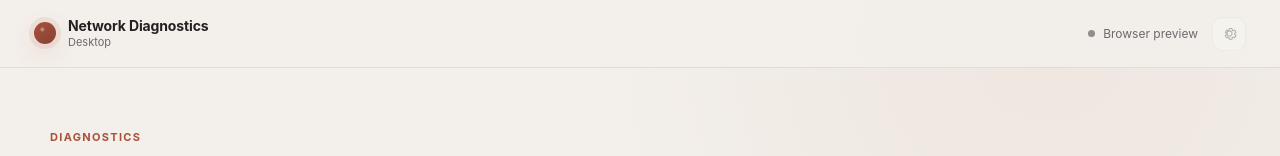
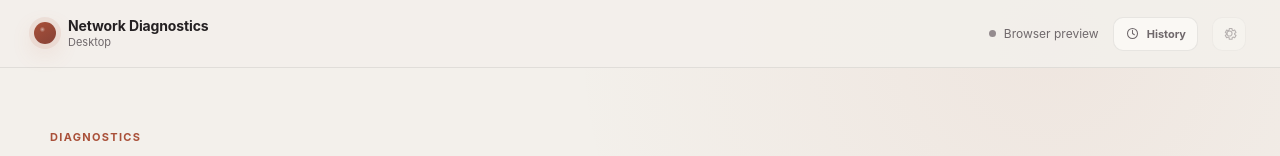
Before and after one commit to JohnnyZLi/Network-Diagnostics-Suite, a React (Vite) app in the folder tools/NetworkDiagnostics.Desktop/frontend/: page / in a window 1280 px wide. Shown: the top 156 px of the page. Built offline with nearby package versions, Linux system fonts and the light colour scheme.

Commit message:
Wire saved report history into Photino shell

```diff
--- a/tools/NetworkDiagnostics.Desktop/frontend/src/App.tsx
+++ b/tools/NetworkDiagnostics.Desktop/frontend/src/App.tsx
@@ -1,5 +1,6 @@
 import { useEffect, useRef, useState } from 'react';
 import { desktopBridge } from './bridge';
+import { HistoryPanel, type SavedReportSummary } from './HistoryPanel';
 import { SettingsMenu, type AppearanceMode } from './SettingsMenu';
 
 type TransferMethod = 'compare' | 'single' | 'aggregate';
@@ -54,6 +55,9 @@ type DiagnosticResult = {
   downloadMbps?: number | null;
   uploadMbps?: number | null;
   dataUsedBytes?: number | null;
+  savedLocally?: boolean;
+  storageError?: string | null;
+  storedReport?: SavedReportSummary | null;
 };
 
 type DiagnosticFailure = {
@@ -92,6 +96,10 @@ function App() {
   const [result, setResult] = useState<DiagnosticResult | null>(null);
   const [running, setRunning] = useState(false);
   const [error, setError] = useState<string | null>(null);
+  const [historyOpen, setHistoryOpen] = useState(false);
+  const [reports, setReports] = useState<SavedReportSummary[]>([]);
+  const [historyLoading, setHistoryLoading] = useState(false);
+  const [historyError, setHistoryError] = useState<string | null>(null);
   const activeRunId = useRef<string | null>(null);
   const activeMethod = useRef<TransferMethod>('compare');
   const highestProgress = useRef(0);
@@ -154,6 +162,16 @@ function App() {
       setMeasuredBytes((current) => next.dataUsedBytes ?? current);
       setProgress((current) => current ? { ...current, fraction: 1, phase: 'complete', message: 'Complete' } : current);
       setRunning(false);
+
+      if (next.storedReport) {
+        setReports((current) => [
+          next.storedReport!,
+          ...current.filter((item) => item.id !== next.storedReport!.id),
+        ]);
+      }
+      if (next.storageError) {
+        setError(`Measurement completed, but the report could not be saved: ${next.storageError}`);
+      }
     });
 
     const removeCancelled = desktopBridge.on<{ runId: string }>('diagnostic.cancelled', (next) => {
@@ -188,6 +206,25 @@ function App() {
         : result
           ? 'Complete'
           : 'Ready';
+
+  async function loadReports() {
+    if (!desktopBridge.available) return;
+    setHistoryLoading(true);
+    setHistoryError(null);
+    try {
+      const savedReports = await desktopBridge.request<SavedReportSummary[]>('reports.list');
+      setReports(savedReports);
+    } catch (value) {
+      setHistoryError(value instanceof Error ? value.message : 'Saved runs could not be read.');
+    } finally {
+      setHistoryLoading(false);
+    }
+  }
+
+  function openHistory() {
+    setHistoryOpen(true);
+    void loadReports();
+  }
 
   async function changeAppearance(next: AppearanceMode) {
     const request = ++appearanceRequest.current;
@@ -258,6 +295,20 @@ function App() {
             <span className="status-dot" aria-hidden="true" />
             {host ? `Native engine · ${host.architecture}` : desktopBridge.available ? 'Connecting to engine' : 'Browser preview'}
           </div>
+          <button
+            type="button"
+            className={`history-trigger ${historyOpen ? 'active' : ''}`}
+            aria-label="Saved runs"
+            aria-expanded={historyOpen}
+            onClick={openHistory}
+            disabled={!desktopBridge.available}
+          >
+            <svg viewBox="0 0 24 24" aria-hidden="true">
+              <path d="M12 7v5l3 2" />
+              <circle cx="12" cy="12" r="8" />
+            </svg>
+            <span>History</span>
+          </button>
           <SettingsMenu
             appearance={appearance}
             onAppearanceChange={(next) => void changeAppearance(next)}
@@ -388,6 +439,15 @@ function App() {
 
         {error && <div className="error-banner" role="alert">{error}</div>}
       </main>
+
+      <HistoryPanel
+        open={historyOpen}
+        reports={reports}
+        loading={historyLoading}
+        error={historyError}
+        onClose={() => setHistoryOpen(false)}
+        onRefresh={() => void loadReports()}
+      />
     </div>
   );
 }
```
